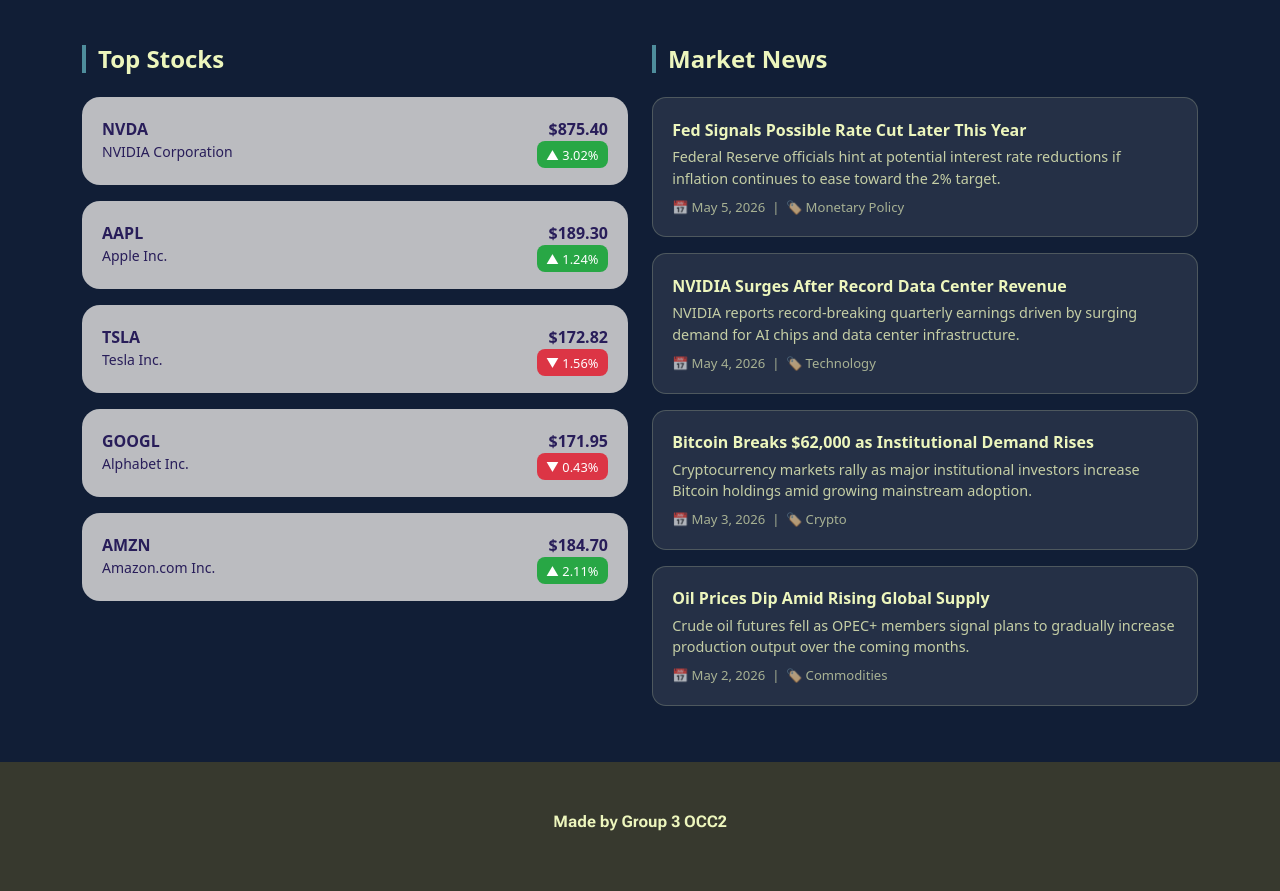
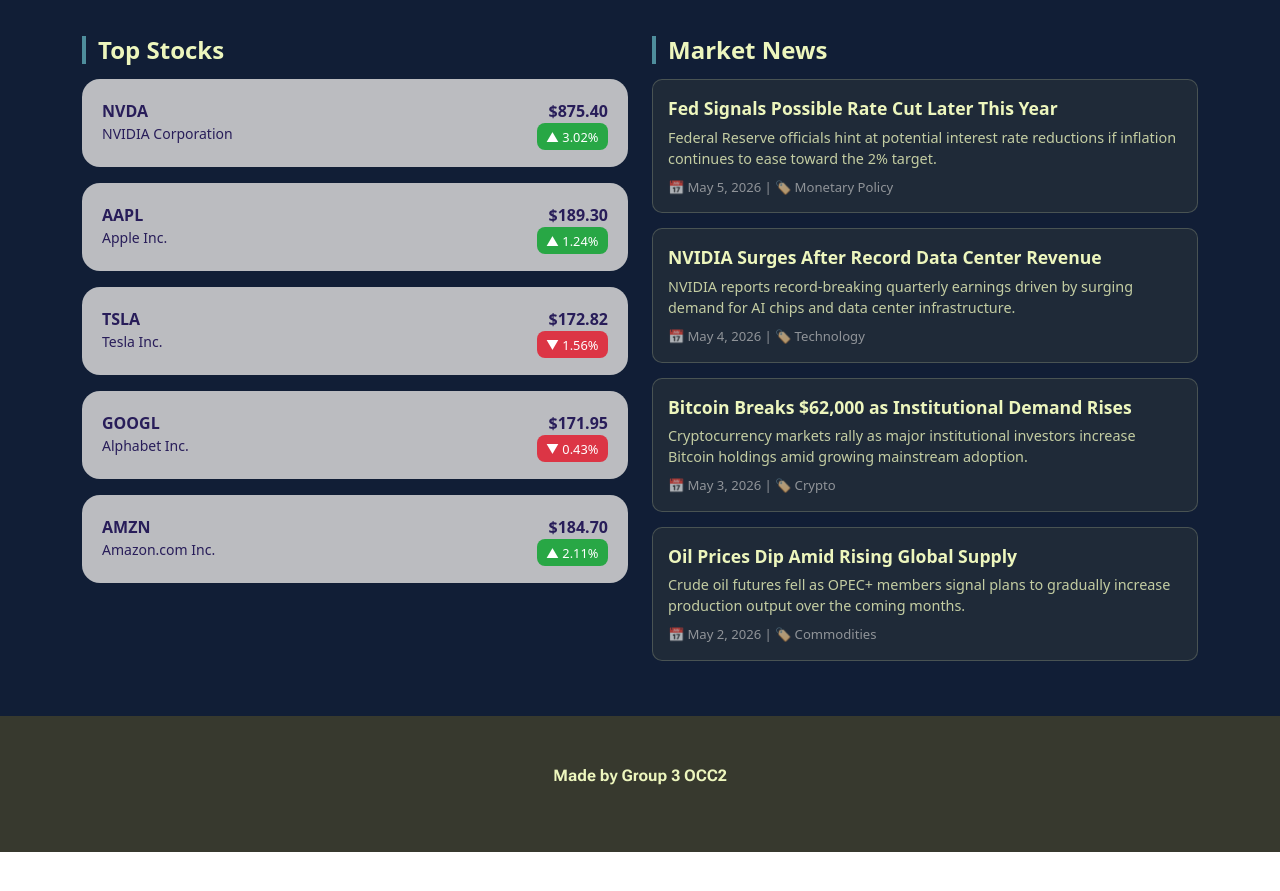
Before and after one commit to penguin-trooper/Personal-Financial-Planning-System, a plain HTML site: page market-insight.html in a window 1280 px wide. Shown: the part 465-1356 px from the top of the page. After the commit the page ends 1317 px from the top, so only its background shows below. Drawn offline with nearby package versions, Linux system fonts and the light colour scheme.

Commit message:
removed inline css

```diff
--- a/market-insight.html
+++ b/market-insight.html
@@ -203,37 +203,40 @@
 <!-- Market News -->
  <div class="col-md-6">
     <h4 class="section-title">Market News</h4>
+
     <div class="news-card">
         <div class="news-title">Fed Signals Possible Rate Cut Later This Year</div>
-                        <div class="card-text" style="color:#EDF6BD; opacity:0.8; font-size:0.9rem;">Federal Reserve
-                            officials hint at potential interest rate reductions if inflation continues to ease toward
-                            the 2% target.</div>
-                        <div class="news-meta mt-2">📅 May 5, 2026 &nbsp;|&nbsp; 🏷 Monetary Policy</div>
+        <div class="card-text news-text">
+            Federal Reserve officials hint at potential interest rate reductions if inflation continues to ease toward the 2% target.
         </div>
+        <div class="news-meta mt-2">📅 May 5, 2026 | 🏷 Monetary Policy</div>
+    </div>
+
     <div class="news-card">
         <div class="news-title">NVIDIA Surges After Record Data Center Revenue</div>
-                        <div class="card-text" style="color:#EDF6BD; opacity:0.8; font-size:0.9rem;">NVIDIA reports
-                            record-breaking quarterly earnings driven by surging demand for AI chips and data center
-                            infrastructure.</div>
-                        <div class="news-meta mt-2">📅 May 4, 2026 &nbsp;|&nbsp; 🏷 Technology</div>
+        <div class="card-text news-text">
+            NVIDIA reports record-breaking quarterly earnings driven by surging demand for AI chips and data center infrastructure.
         </div>
+        <div class="news-meta mt-2">📅 May 4, 2026 | 🏷 Technology</div>
+    </div>
+
     <div class="news-card">
         <div class="news-title">Bitcoin Breaks $62,000 as Institutional Demand Rises</div>
-                        <div class="card-text" style="color:#EDF6BD; opacity:0.8; font-size:0.9rem;">Cryptocurrency
-                            markets rally as major institutional investors increase Bitcoin holdings amid growing
-                            mainstream adoption.</div>
-                        <div class="news-meta mt-2">📅 May 3, 2026 &nbsp;|&nbsp; 🏷 Crypto</div>
+        <div class="card-text news-text">
+            Cryptocurrency markets rally as major institutional investors increase Bitcoin holdings amid growing mainstream adoption.
         </div>
+        <div class="news-meta mt-2">📅 May 3, 2026 | 🏷 Crypto</div>
+    </div>
+
     <div class="news-card">
         <div class="news-title">Oil Prices Dip Amid Rising Global Supply</div>
-                        <div class="card-text" style="color:#EDF6BD; opacity:0.8; font-size:0.9rem;">Crude oil futures
-                            fell as OPEC+ members signal plans to gradually increase production output over the coming
-                            months.</div>
-                        <div class="news-meta mt-2">📅 May 2, 2026 &nbsp;|&nbsp; 🏷 Commodities</div>
+        <div class="card-text news-text">
+            Crude oil futures fell as OPEC+ members signal plans to gradually increase production output over the coming months.
+        </div>
+        <div class="news-meta mt-2">📅 May 2, 2026 | 🏷 Commodities</div>
     </div>
 </div>
             </div>
-
         </div>
     </div>
 
--- a/styles.css
+++ b/styles.css
@@ -615,3 +615,37 @@
             border-color: #4E8D9C;
             color: white;
         }
+
+/* Section title */
+.section-title {
+    font-weight: bold;
+    margin-bottom: 15px;
+}
+
+/* News card container */
+.news-card {
+    background-color: #1f2a38;   /* dark card background */
+    padding: 15px;
+    border-radius: 10px;
+    margin-bottom: 15px;
+}
+
+/* News title */
+.news-title {
+    font-size: 1.1rem;
+    font-weight: 600;
+    color: #ffffff;
+}
+
+/* News text (this replaces your inline style) */
+.news-card .card-text {
+    color: #EDF6BD;
+    opacity: 0.8;
+    font-size: 0.9rem;
+}
+
+/* Meta info (date + category) */
+.news-meta {
+    font-size: 0.8rem;
+    color: #cccccc;
+}
```
Lines whose indentation alone changed are shown as unchanged.
